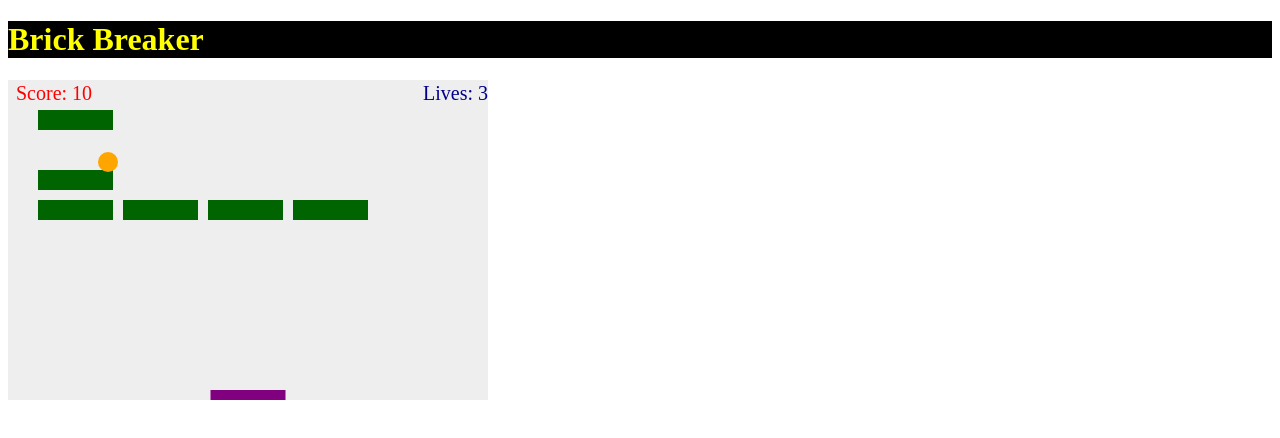
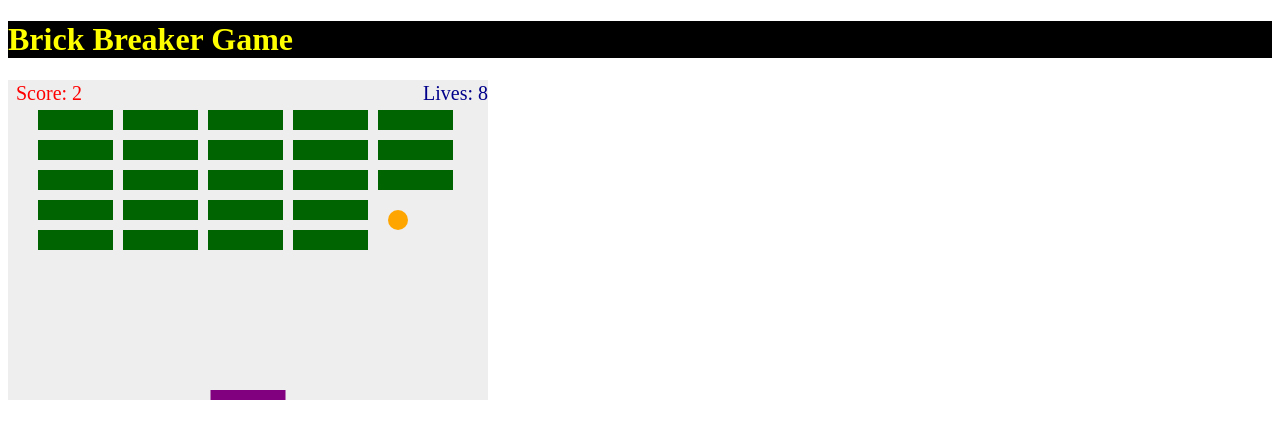
Before and after one commit to ac123770/Brick-Breaker, a plain HTML site: page index.html in a window 1280 px wide. Drawn offline with Linux system fonts and the light colour scheme.

Commit message:
added more rows, columns, lives

```diff
--- a/index.html
+++ b/index.html
@@ -3,10 +3,9 @@
     <title>Gamedev Canvas Workshop</title>
     <style>
             canvas { background: #eee; }
-      h1 {color: yellow;
-            background-color: black;}
+      h1 {color: yellow; background-color: black;}
     </style>
-<h1> Brick Breaker</h1>
+<h1> Brick Breaker Game</h1>
 </head><body>
 <canvas id="myCanvas" width="480" height="320"></canvas>
 
@@ -24,15 +23,15 @@ var paddleWidth = 75;
 var paddleX = (canvas.width-paddleWidth)/2;
 var rightPressed = false;
 var leftPressed = false;
-var brickRowCount = 4;
-var brickColumnCount = 4;
+var brickRowCount = 5;
+var brickColumnCount = 5;
 var brickWidth = 75;
 var brickHeight = 20;
 var brickPadding = 10;
 var brickOffsetTop = 30;
 var brickOffsetLeft = 30;
 var score = 0;
-var lives = 3;
+var lives = 10;
 
 var bricks = [];
 for(var c=0; c<brickColumnCount; c++) {
@@ -153,7 +152,7 @@ function draw() {
     else {
       lives--;
       if(!lives) {
-        alert("GAME OVER");
+        alert("Game Over, You Lose");
         document.location.reload();
       }
       else {
```
